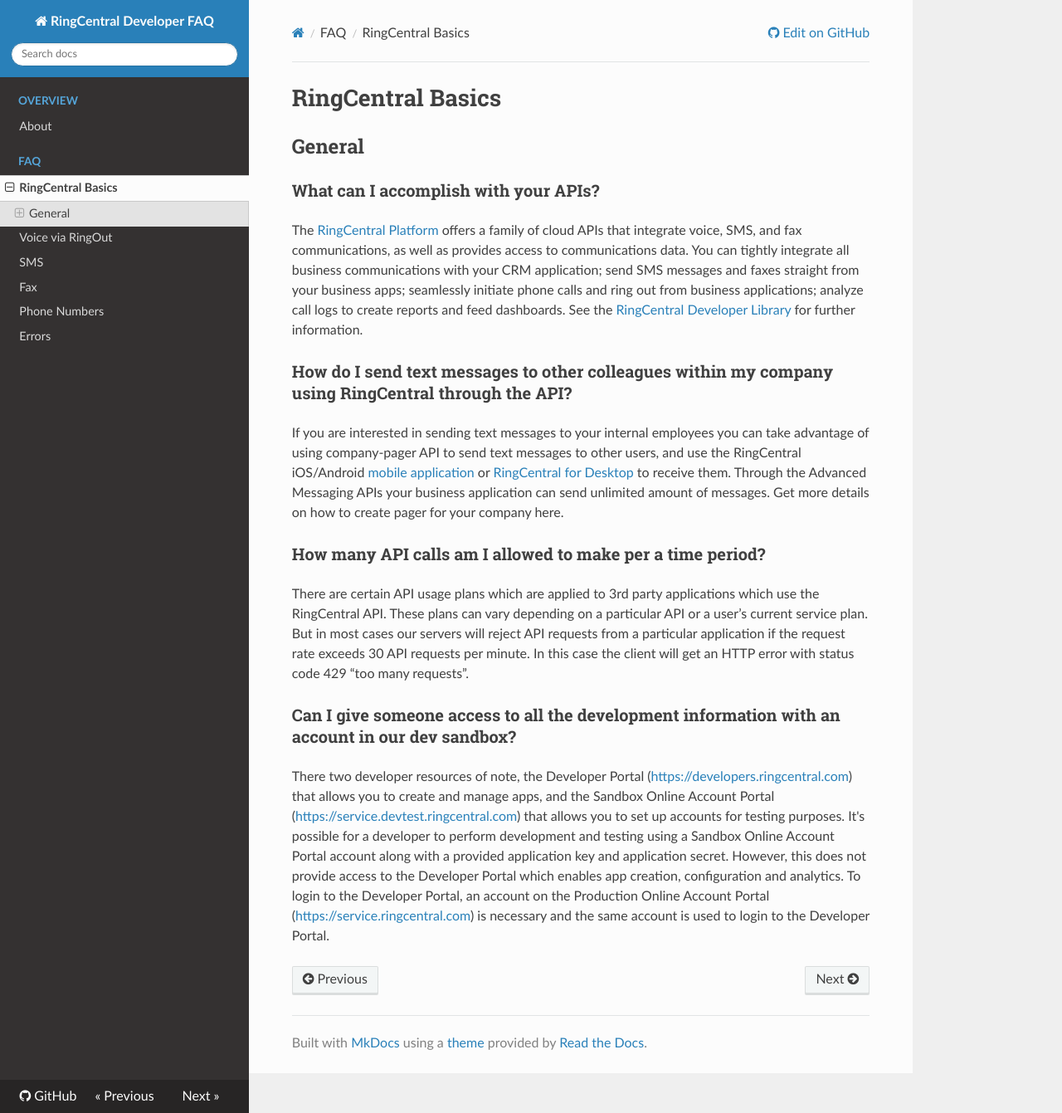
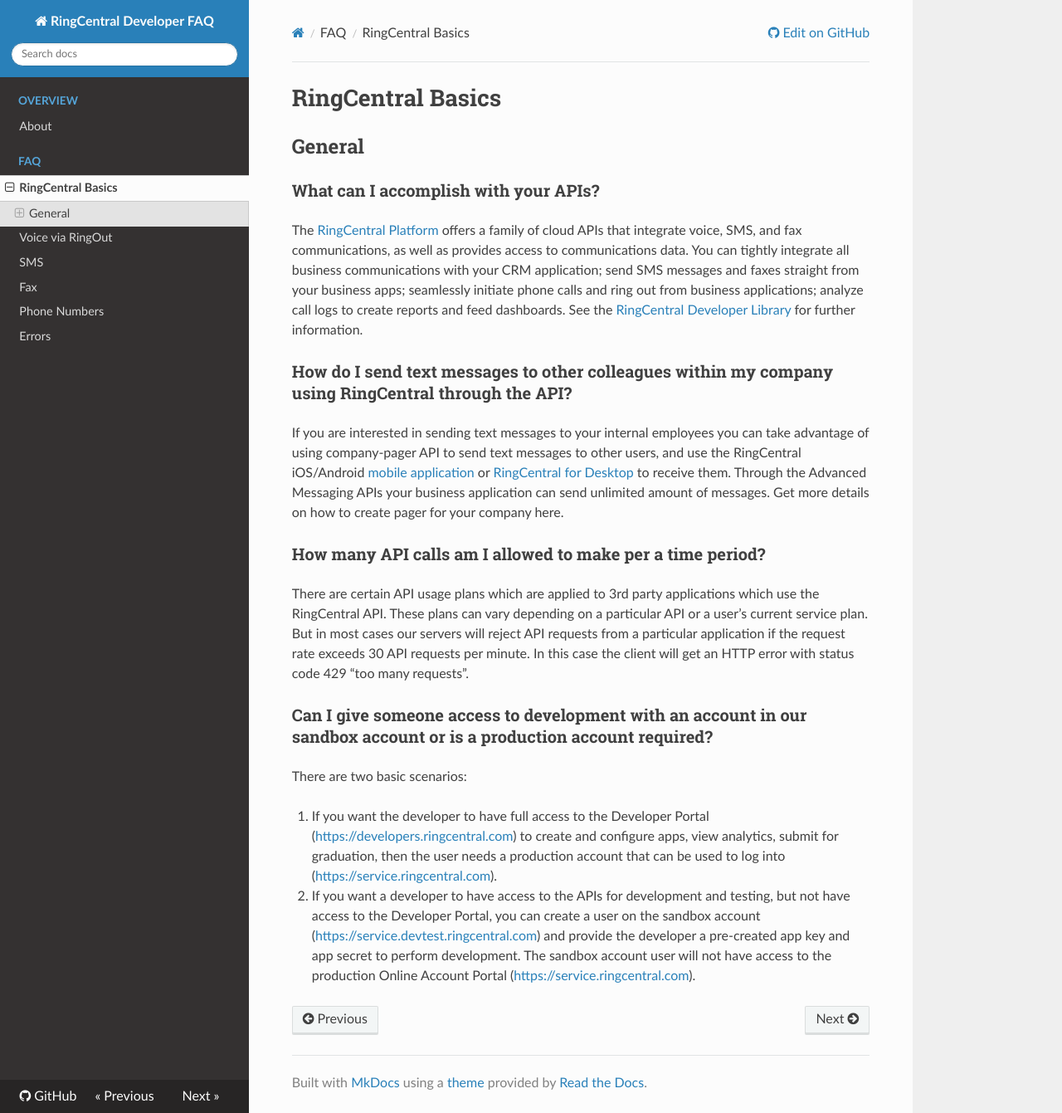
Before and after one commit to ringcentral/ringcentral-faq, an MkDocs documentation site: the page built from docs/basics.md, in a window 1280 px wide and 1341 px high. Shown: the whole window at 83% size. Built offline with MkDocs 1.6.1, drawn with Linux system fonts in a browser that asks for light colours; nearby versions of some CDN libraries; old or Windows-style settings are respelled for this version of MkDocs.

Commit message:
update faq

```diff
--- a/docs/basics.md
+++ b/docs/basics.md
@@ -14,6 +14,9 @@
 
 There are certain API usage plans which are applied to 3rd party applications which use the RingCentral API. These plans can vary depending on a particular API or a user’s current service plan. But in most cases our servers will reject API requests from a particular application if the request rate exceeds 30 API requests per minute. In this case the client will get an HTTP error with status code 429 “too many requests”.
 
-### Can I give someone access to all the development information with an account in our dev sandbox?
+### Can I give someone access to development with an account in our sandbox account or is a production account required?
 
-There two developer resources of note, the Developer Portal ([https://developers.ringcentral.com](https://developers.ringcentral.com)) that allows you to create and manage apps, and the Sandbox Online Account Portal ([https://service.devtest.ringcentral.com](https://service.devtest.ringcentral.com)) that allows you to set up accounts for testing purposes. It's possible for a developer to perform development and testing using a Sandbox Online Account Portal account along with a provided application key and application secret. However, this does not provide access to the Developer Portal which enables app creation, configuration and analytics. To login to the Developer Portal, an account on the Production Online Account Portal ([https://service.ringcentral.com](https://service.ringcentral.com)) is necessary and the same account is used to login to the Developer Portal.
+There are two basic scenarios:
+
+1. If you want the developer to have full access to the Developer Portal ([https://developers.ringcentral.com](https://developers.ringcentral.com)) to create and configure apps, view analytics, submit for graduation, then the user needs a production account that can be used to log into ([https://service.ringcentral.com](https://service.ringcentral.com)).
+2. If you want a developer to have access to the APIs for development and testing, but not have access to the Developer Portal, you can create a user on the sandbox account ([https://service.devtest.ringcentral.com](https://service.devtest.ringcentral.com)) and provide the developer a pre-created app key and app secret to perform development. The sandbox account user will not have access to the production Online Account Portal ([https://service.ringcentral.com](https://service.ringcentral.com)).
```
